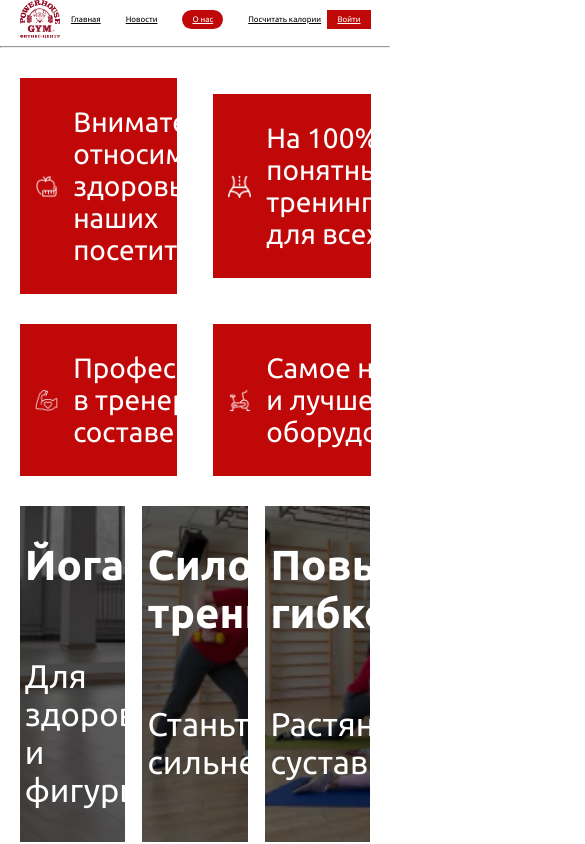
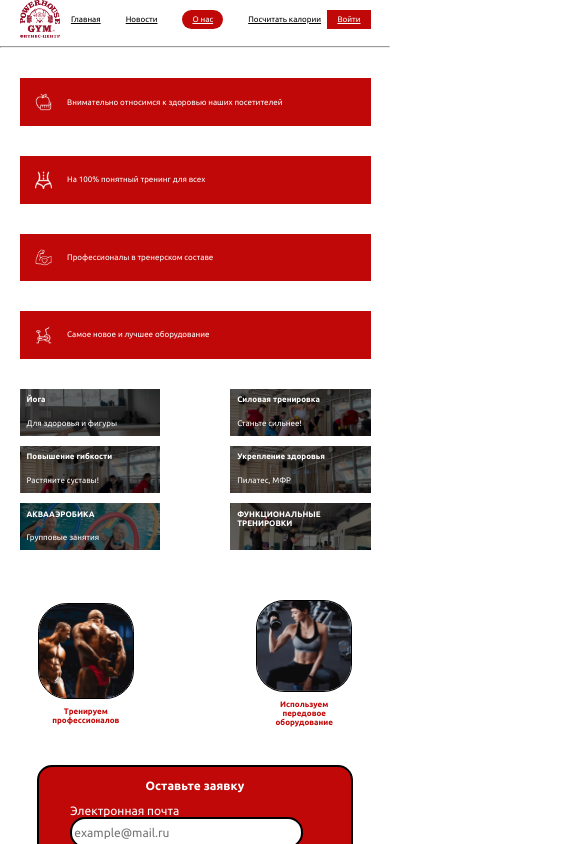
Before and after one commit to sdobrimutrom/project-app, a React (Create React App) app: page /about in a window 390 px wide. Shown: the top 844 px of the page, 585 px wide, since content can reach past the window. Built offline with nearby package versions, Linux system fonts and the light colour scheme.

Commit message:
about us page adaptation + footer added to pages

```diff
--- a/src/components/AboutPage/About.css
+++ b/src/components/AboutPage/About.css
@@ -99,12 +99,14 @@
 }
 
 .about-us .fit-people {
-    margin-top: 30px;
+    margin-top: 50px;
     width: 80%;
     display: flex;
     flex-direction: row;
     justify-content: space-between;
     justify-self: center;
+    align-items: center;
+    padding-bottom: 30px;
 }
 
 .fit-people .fit {
@@ -114,6 +116,7 @@
     text-align: center;
     justify-self: center;
     justify-content: center;
+    align-items: center;
 }
 
 .fit img {
@@ -122,6 +125,7 @@
     width: 100%;
     height: auto;
     justify-self: center;
+    align-self: center;
 }
 
 .fit h3 {
@@ -130,3 +134,147 @@
     color: #C00808;
     font-size: 28px;
 }
+
+@media all and (min-width: 980px) and (max-width: 1199px) {
+    .about-us .trainings-block .training {
+        font-size: 24px;
+    }
+
+    .training h2 {
+        font-size: 24px;
+    }
+
+    .training h3 {
+        font-size: 24px;
+    }
+}
+
+@media all and (min-width: 760px) and (max-width: 979px) {
+    .about-us .features-block {
+        flex-direction: column;
+    }
+
+    .about-us .features-block .feature {
+        width: 100%;
+        padding: 0;
+        margin: 0;
+    }
+
+
+
+    .about-us .trainings-block .training {
+        display: flex;
+        flex-direction: column;
+        color: white;
+        justify-content: start;
+        width: 40%;
+        height: auto;
+        font-size: 24px;
+    }
+
+    #first {
+        margin-top: 30px;
+        background-size: cover;
+    }
+
+    #second {
+        margin-top: 30px;
+        background-size: cover;
+    }
+
+    #third {
+        margin-top: 30px;
+        background-size: cover;
+    }
+
+    #fourth {
+        margin-top: 30px;
+        background-size: cover;
+    }
+
+    #fifth {
+
+        margin-top: 30px;
+        background-size: cover;
+    }
+
+    #sixth {
+        margin-top: 30px;
+        background-size: cover;
+    }
+
+    .training h2, h3 {
+        font-size: 24px;
+    }
+
+    .fit h3 {
+        font-size: 24px;
+    }
+}
+
+@media all and (min-width: 360px) and (max-width: 759px) {
+    .about-us .features-block {
+        flex-direction: column;
+    }
+
+    .about-us .features-block .feature {
+        width: 100%;
+        padding: 0;
+        margin: 0;
+    }
+
+    .about-us .features-block .feature p {
+        font-size: 8px;
+    }
+
+    .about-us .features-block .feature img {
+        width: 5%;
+    }
+
+    .about-us .trainings-block .training {
+        display: flex;
+        flex-direction: column;
+        color: white;
+        justify-content: start;
+        width: 40%;
+        height: auto;
+        font-size: 8px;
+    }
+
+    #first {
+        background-size: cover;
+    }
+
+    #second {
+        background-size: cover;
+    }
+
+    #third {
+        margin-top: 10px;
+        background-size: cover;
+    }
+
+    #fourth {
+        margin-top: 10px;
+        background-size: cover;
+    }
+
+    #fifth {
+
+        margin-top: 10px;
+        background-size: cover;
+    }
+
+    #sixth {
+        margin-top: 10px;
+        background-size: cover;
+    }
+
+    .training h2, h3 {
+        font-size: 8px;
+    }
+
+    .fit h3 {
+        font-size: 8px;
+    }
+}
--- a/src/components/AboutPage/AboutPage.jsx
+++ b/src/components/AboutPage/AboutPage.jsx
@@ -1,5 +1,6 @@
 import React from "react";
 import Header from "../Header/Header";
+import Footer from "../Footer/Footer"
 import "./About.css";
 import appleImg from "../../images/apple.png";
 import waistImg from "../../images/waist.png";
@@ -77,6 +78,7 @@ function AboutPage() {
                 </div>
             </div>
             <Form/>
+            <Footer/>
         </div>
     );
 }
--- a/src/components/LoginPage/Login.css
+++ b/src/components/LoginPage/Login.css
@@ -8,6 +8,7 @@
     border-radius: 15px;
     border: solid 2px black;
     margin-top: 5%;
+    margin-bottom: 5%;
 }
 
 .login-form h3 {
--- a/src/components/LoginPage/LoginPage.jsx
+++ b/src/components/LoginPage/LoginPage.jsx
@@ -1,5 +1,6 @@
 import React from "react";
 import Header from "../Header/Header";
+import Footer from "../Footer/Footer";
 import './Login.css'
 
 function LoginPage() {
@@ -25,6 +26,7 @@ function LoginPage() {
                     <a href="/signin" className="signin-btn">Регистрация</a>
                 </form>
             </div>
+            <Footer/>
         </div>
     );
 }
--- a/src/components/RegistrationPage/Registration.css
+++ b/src/components/RegistrationPage/Registration.css
@@ -8,6 +8,7 @@
     border-radius: 15px;
     border: solid 2px black;
     margin-top: 5%;
+    margin-bottom: 5%;
 }
 
 .registration-form h3 {
--- a/src/components/RegistrationPage/RegistrationPage.jsx
+++ b/src/components/RegistrationPage/RegistrationPage.jsx
@@ -1,5 +1,6 @@
 import React from "react";
 import Header from "../Header/Header";
+import Footer from "../Footer/Footer";
 import "./Registration.css"
 
 function RegistrationPage() {
@@ -36,6 +37,7 @@ function RegistrationPage() {
                     <a href="/signin" className="registration-btn">Регистрация</a>
                 </form>
             </div>
+            <Footer/>
         </div>
     );
 }
```
